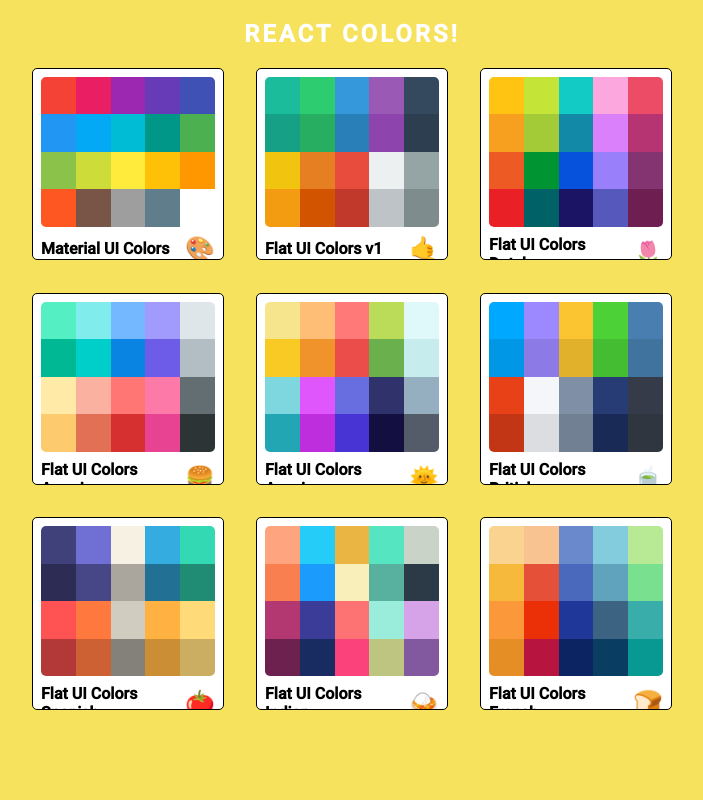
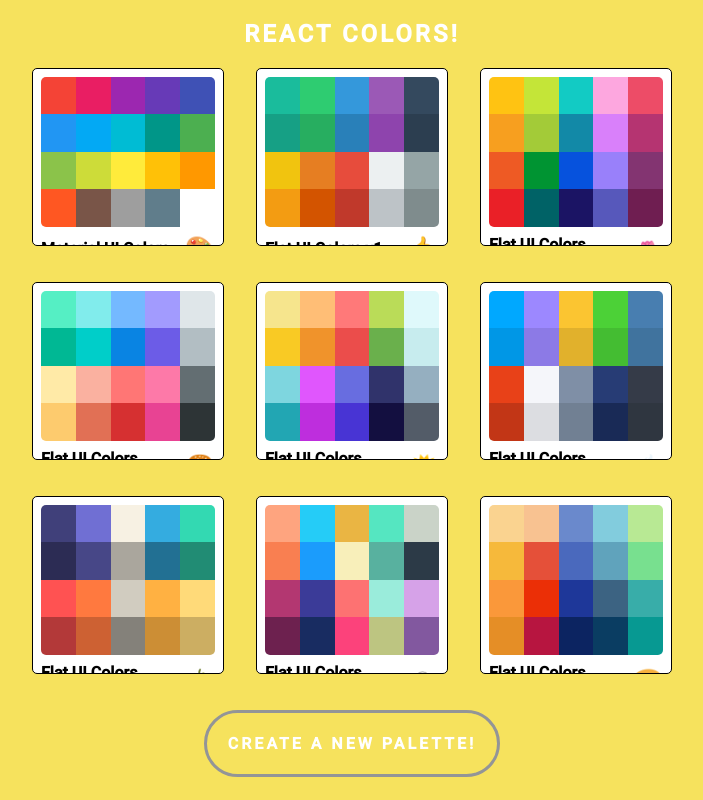
Before and after one commit to Gregkur/Shadr, a React (Create React App) app: page / in a window 1280 px wide. Shown: the whole page, without its empty margins (288-991 px from the left). Built offline with nearby package versions, Linux system fonts and the light colour scheme.

Commit message:
animations in css and a new button

```diff
--- a/src/App.js
+++ b/src/App.js
@@ -5,6 +5,7 @@
 import "./App.css";
 import PaletteList from "./components/PaletteList";
 import SingleColorPalette from "./components/SingleColorPalette";
+import NewPaletteForm from "./components/NewPaletteForm";
 
 function App() {
   function findPalette(id) {
@@ -15,6 +16,7 @@
   return (
     <Router>
       <Switch>
+        <Route exact path="/palette/new" render={() => <NewPaletteForm />} />
         <Route
           exact
           path="/"
--- /dev/null
+++ b/src/components/NewPaletteForm.js
@@ -0,0 +1,11 @@
+import React, { Component } from "react";
+
+export default class NewPaletteForm extends Component {
+  render() {
+    return (
+      <div>
+        <h1>New form</h1>
+      </div>
+    );
+  }
+}
--- a/src/components/PaletteList.js
+++ b/src/components/PaletteList.js
@@ -1,6 +1,7 @@
 import React, { Component } from "react";
 import { withStyles } from "@material-ui/styles";
 import MiniPalette from "./MiniPalette";
+import { Link } from "react-router-dom";
 
 const styles = {
   root: {
@@ -33,6 +34,27 @@
     gridTemplateColumns: "repeat(3, 30%)",
     gridGap: "5%",
   },
+  footer: {
+    justifySelf: "center",
+    gridColumn: "span 3",
+    color: "white",
+    letterSpacing: "3px",
+    textTransform: "uppercase",
+    fontWeight: "bold",
+    textDecoration: "none",
+    borderRadius: "39px",
+    padding: "21px",
+    border: "3px solid #939597",
+    // transition: "transform 0.3s ease-in-out",
+    transition: "background 0.3s 0s ease, transform 0.3s ease-in-out",
+    "&:hover": {
+      transform: "scale(1.1)",
+      cursor: "pointer",
+      opacity: "0.9",
+      scale: "1.2",
+      backgroundColor: "#fcdd14",
+    },
+  },
 };
 
 class PaletteList extends Component {
@@ -51,9 +73,13 @@
             {palettes.map((palette) => (
               <MiniPalette
                 {...palette}
+                key={palette.id}
                 handleClick={() => this.goToPalette(palette.id)}
               />
             ))}
+            <Link className={classes.footer} to="/palette/new">
+              Create a new palette!
+            </Link>
           </div>
         </div>
       </div>
```
Also changed, not shown: 1 other file (tests, documents, lock files or other folders).
